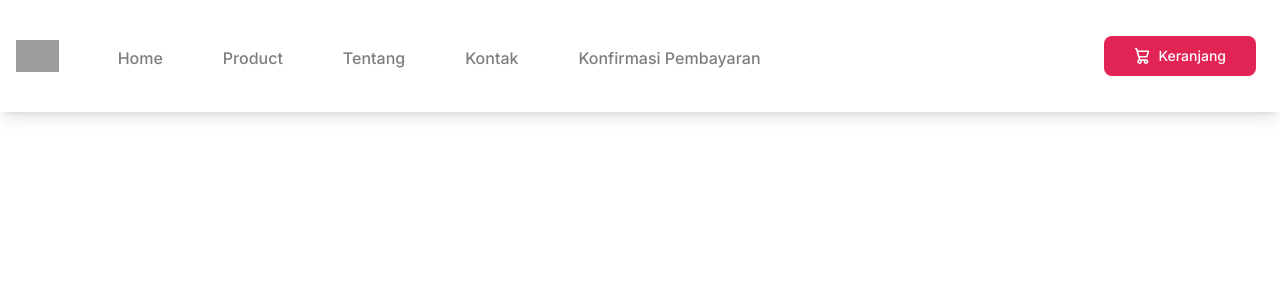
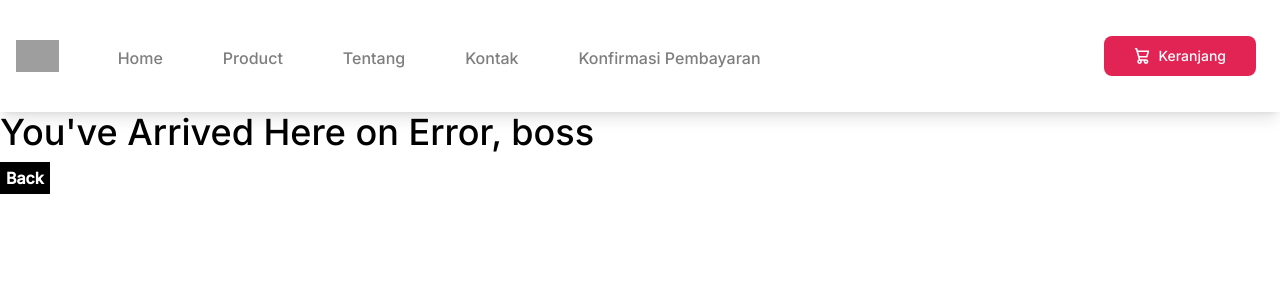
Before and after one commit to mahardikakdenie/nuxt-template, a Nuxt app: page /error in a window 1280 px wide. Shown: the top 300 px of the page. Built offline with nearby package versions, Linux system fonts and the light colour scheme; grey boxes are pictures that could not be loaded.

Commit message:
product list category

```diff
--- a/components/Navbar/ItemList.vue
+++ b/components/Navbar/ItemList.vue
@@ -34,13 +34,13 @@
             v-for="(navItem, i) in navItems"
             :key="i"
         >
-            <a
+            <router-link
                 class="list-nav"
                 aria-current="page"
                 :to="navItem.path"
             >
                 {{ navItem.label }}
-            </a>
+            </router-link>
         </li>
     </ul>
 </div>
--- a/components/ProductList.vue
+++ b/components/ProductList.vue
@@ -28,6 +28,22 @@
                             </a>
                         </div>
                     </div>
+                </div>
+            </div>
+            <div class="mt-4">
+                <div class="flex items-center justify-between">
+                    <div class="font-light text-[#7e7e7e]">Sweatshirts</div>
+                    <ul class="m-0 gap-2 mt-1 flex">
+                        <li v-for="i in 5" :key="i">
+                            <icon-star
+                                customClass="text-yellow-400 w-4 h-4"
+                            />
+                        </li>
+                    </ul>
+                </div>
+                <div class="mt-2 flex items-center justify-between">
+                    <router-link to="/">Switter</router-link>
+                    <h3 class="text-[#e22454] text-[20px] mt-5">$60.08</h3>
                 </div>
             </div>
         </div>
--- a/components/Section/CategoryDetail/Index.vue
+++ b/components/Section/CategoryDetail/Index.vue
@@ -1,5 +1,5 @@
 <template>
-<div class="max-w-[1400px] mx-auto px-3">
+<div class="max-w-[1400px] mx-auto px-3" style="height: 200px !important">
     <div class="grid grid-rows-1">
         <div class="grid grid-cols-12 gap-4">
             <div class="col-span-4 sticky">
@@ -12,9 +12,17 @@
                         title="Color"
                         :items="brands"
                     />
+                    <section-category-detail-side-accordion-menu
+                        title="Color"
+                        :items="brands"
+                    />
+                    <section-category-detail-side-accordion-menu
+                        title="Color"
+                        :items="brands"
+                    />
                 </div>
             </div>
-            <div class="col-span-8">
+            <div class="col-span-8 overflow-scroll h-auto">
                 <!-- Banner -->
                 <banner-detail />
                 <!-- Action Header -->
--- /dev/null
+++ b/pages/error.vue
@@ -0,0 +1,27 @@
+<template>
+  <NuxtLayout name="404">
+    <div>
+      <div class="text-4xl">You've Arrived Here on Error, boss</div>
+      <button class="font-bold button" @click="goBack">Back</button>
+    </div>
+  </NuxtLayout>
+</template>
+
+<script>
+export default {
+  methods: {
+    goBack() {
+      this.$router.push('/')
+    }
+  }
+}
+</script>
+
+<style scoped>
+.button {
+  padding: 4px 6px;
+  margin: 10px 0px;
+  background: black;
+  color: white;
+}
+</style>
```
